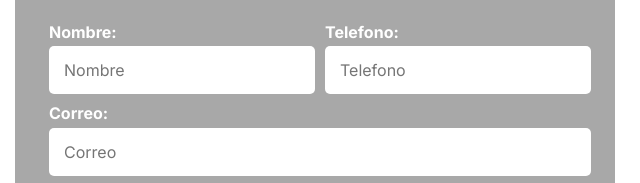
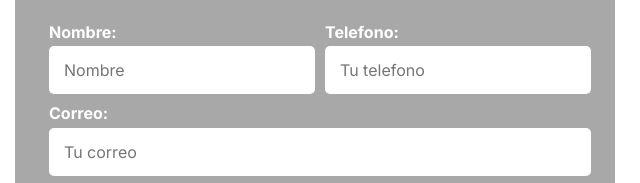
Before and after one commit to eduardoromeror9/webPersonalCorreos, a website: page index.html in a window 1280 px wide. Shown: the part 1672-1855 px from the top of the page, 325-965 px from the left. Drawn offline with Linux system fonts and the light colour scheme.

Commit message:
Mejorar título de la web con nombre y servicios

```diff
--- a/index.html
+++ b/index.html
@@ -4,7 +4,8 @@
 <head>
   <meta charset="UTF-8">
   <meta name="viewport" content="width=device-width, initial-scale=1.0">
-  <title>Diseñador Freelance</title>
+  <!-- <title>Desarrollo Web, Python | IA Aplicada</title> -->
+  <title>Desarrollo Web, Python e IA Aplicada | Eduardo Romero</title>
   <link rel="icon" type="image/png" href="img/nerd.png">
   <link rel="preload" href="css/normalize.css" as="style">
   <link rel="stylesheet" href="css/normalize.css">
@@ -162,12 +163,12 @@
 
             <div class="campo">
               <label for="telefono">Telefono:</label>
-              <input class="input-text" type="tel" id="telefono" name="telefono" placeholder="Telefono">
+              <input class="input-text" type="tel" id="telefono" name="telefono" placeholder="Tu telefono">
             </div>
 
             <div class="campo">
               <label for="email">Correo:</label>
-              <input class="input-text" type="email" id="email" name="email" placeholder="Correo" required>
+              <input class="input-text" type="email" id="email" name="email" placeholder="Tu correo" required>
             </div>
 
             <div class="campo">
```
